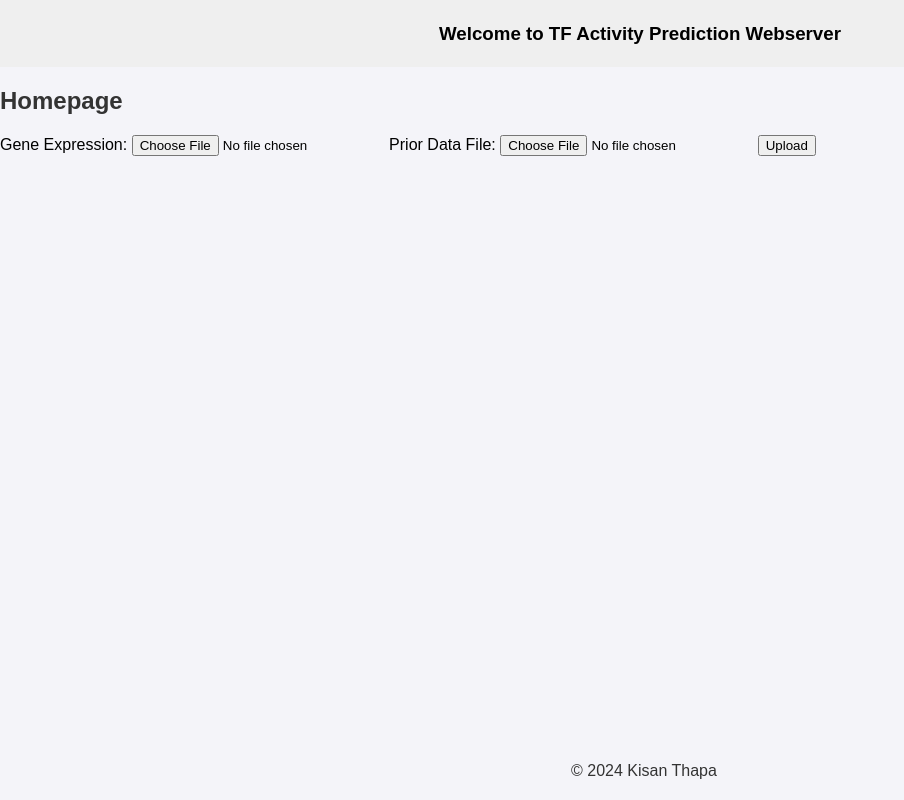
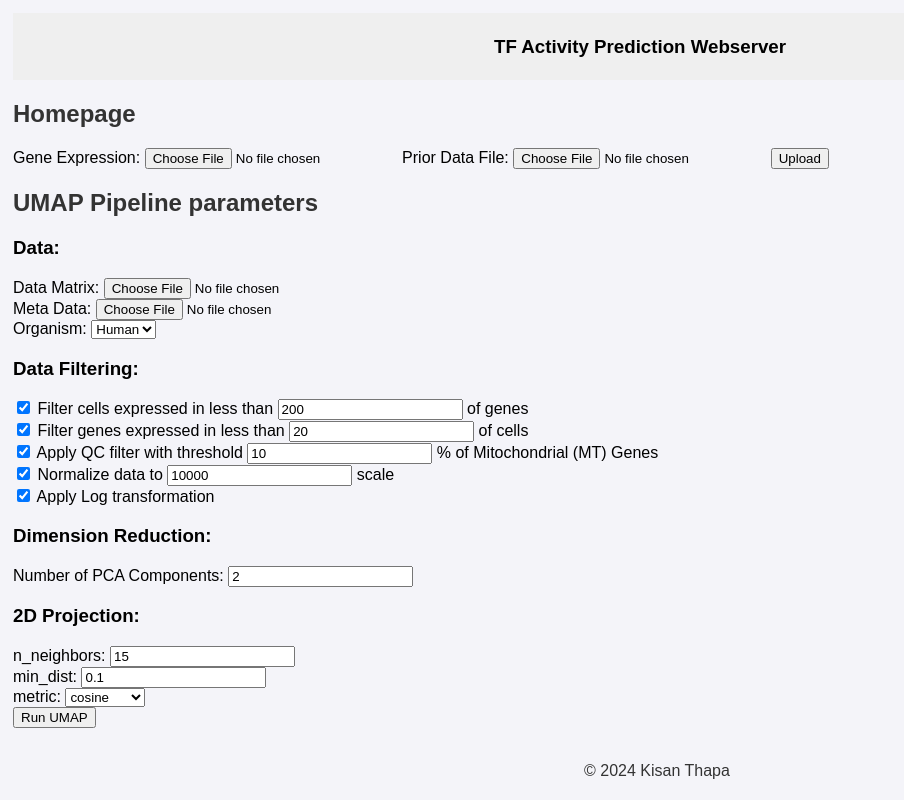
Before and after one commit to PathwayAndDataAnalysis/TF-Prediction-Webserver, a Flask app: page / in a window 1280 px wide. Shown: the whole page, without its empty margins (0-904 px from the left). Run offline with Flask 3, Linux system fonts and the light colour scheme.

Commit message:
Parameter input for umap pipeline

```diff
--- a/app/__init__.py
+++ b/app/__init__.py
@@ -4,7 +4,7 @@ from .routes import main
 
 def create_app():
     app = Flask(__name__)
-    app.config.from_object('config')
+    app.config.from_object("config")
 
     # Register blueprints or extensions
     app.register_blueprint(main)
--- a/app/routes.py
+++ b/app/routes.py
@@ -1,48 +1,55 @@
 from flask import Blueprint, render_template, request, redirect, url_for, jsonify
 import os
+
+from numpy.f2py.symbolic import normalize
+
 from app.utils.run_analysis import get_pvalues
 from app.utils.benjamini_hotchberg import bh_frd_correction
 import plotly.express as px
 import random
 
-main = Blueprint('main', __name__)
+main = Blueprint("main", __name__)
 
 UPLOADS_DIR = os.path.join(os.path.dirname(os.path.dirname(__file__)), "app/uploads")
-ALLOWED_EXTENSIONS = {'txt', 'csv', 'tsv'}
+ALLOWED_EXTENSIONS = {"txt", "csv", "tsv"}
 
 
 def allowed_file(filename):
-    return '.' in filename and filename.rsplit('.', 1)[1].lower() in ALLOWED_EXTENSIONS
+    return "." in filename and filename.rsplit(".", 1)[1].lower() in ALLOWED_EXTENSIONS
 
 
-@main.route('/')
+@main.route("/")
 def index():
-    return render_template('index.html')
+    return render_template("index.html")
 
 
-@main.route('/plot')
+@main.route("/plot")
 def view_plot():
-    return render_template('plot.html')
+    return render_template("plot.html")
 
 
-@main.route('/upload', methods=['GET', 'POST'])
+@main.route("/upload", methods=["GET", "POST"])
 def upload_data():
-    if request.method == 'POST':
+    if request.method == "POST":
 
         # Check if the UPLOADS_DIR exists, if not create that folder
         if not os.path.exists(UPLOADS_DIR):
             os.makedirs(UPLOADS_DIR)
 
-        if 'gene_expression_data' not in request.files or 'prior_data' not in request.files:
+        if (
+                "gene_expression_data" not in request.files
+                or "prior_data" not in request.files
+        ):
             return "No file part"
 
-        gene_expression_file = request.files['gene_expression_data']
-        prior_data_file = request.files['prior_data']
+        gene_expression_file = request.files["gene_expression_data"]
+        prior_data_file = request.files["prior_data"]
 
-        if gene_expression_file.filename == '' or prior_data_file.filename == '':
+        if gene_expression_file.filename == "" or prior_data_file.filename == "":
             return "No selected file"
 
-        if (gene_expression_file
+        if (
+                gene_expression_file
                 and allowed_file(gene_expression_file.filename)
                 and prior_data_file
                 and allowed_file(prior_data_file.filename)
@@ -66,7 +73,7 @@ def upload_data():
 
                 # Pass p_values and reject to the plot.html template
                 # return render_template('plot.html', p_values=p_values, reject=reject)
-                return render_template('plot.html')
+                return render_template("plot.html")
 
             except Exception as e:
                 return trigger_custom_error(str(e))
@@ -76,47 +83,105 @@ def upload_data():
         return request.method + " method not allowed"
 
 
-@main.route('/update_plot', methods=['POST'])
+@main.route("/update_plot", methods=["POST"])
 def update_plot():
     # Generate 50 random points for x and y
     data = {
         "x": [random.uniform(0, 100) for _ in range(50)],
-        "y": [random.uniform(0, 100) for _ in range(50)]
+        "y": [random.uniform(0, 100) for _ in range(50)],
     }
 
     # Define Plotly data and layout
     graph_data = {
         "data": [
-            {
-                "x": data["x"],
-                "y": data["y"],
-                "mode": "markers",
-                "type": "scatter"
-            }
+            {"x": data["x"], "y": data["y"], "mode": "markers", "type": "scatter"}
         ],
         "layout": {
             "title": "Random Scatter Plot of 50 Points",
             "xaxis": {"title": "X-Axis"},
-            "yaxis": {"title": "Y-Axis"}
-        }
+            "yaxis": {"title": "Y-Axis"},
+        },
     }
 
     return jsonify(graph_data)
 
 
+@main.route("/umap", methods=["GET", "POST"])
+def run_umap():
+    if request.method == "POST":
+        print(request.files)
+        if "data_matrix" not in request.files or "meta_data" not in request.files:
+            return "No file part"
+
+        data_matrix_file = request.files["data_matrix"]
+        meta_data_file = request.files["meta_data"]
+
+        if data_matrix_file.filename == "" or meta_data_file.filename == "":
+            return "No selected file"
+
+        if (data_matrix_file
+                and allowed_file(data_matrix_file.filename)
+                and meta_data_file
+                and allowed_file(meta_data_file.filename)
+        ):
+            data_matrix_filename = os.path.join(UPLOADS_DIR, data_matrix_file.filename)
+            meta_data_filename = os.path.join(UPLOADS_DIR, meta_data_file.filename)
+
+            data_matrix_file.save(data_matrix_filename)
+            meta_data_file.save(meta_data_filename)
+
+            # Now run the UMAP Pipeline
+            print("request.form ", request.form)
+            organism = request.form['organism']
+
+            filter_cells = request.form['filter_cells']
+            filter_cells_value = request.form['filter_cells_value']
+            filter_genes = request.form['filter_genes']
+            filter_genes_value = request.form['filter_genes_value']
+            qc_filter = request.form['qc_filter']
+            qc_filter_value = request.form['qc_filter_value']
+            data_normalize = request.form['data_normalize']
+            data_normalize_value = request.form['data_normalize_value']
+            log_transform = request.form['log_transform']
+
+            pca_components = int(request.form['pca_components'])
+
+            n_neighbors = int(request.form['n_neighbors'])
+            min_dist = float(request.form['min_dist'])
+            metric = request.form['metric']
+
+            return "Files uploaded successfully"
+
+
 # Error handler for 404 Not Found
 @main.app_errorhandler(404)
 def not_found_error(error):
-    return render_template('error.html', error_code=404, error_message="Page Not Found"), 404
+    return (
+        render_template("error.html",
+                        error_code=404,
+                        error_message="Page Not Found"),
+        404,
+    )
 
 
 # Error handler for 500 Internal Server Error
 @main.app_errorhandler(500)
 def internal_error(error):
-    return render_template('error.html', error_code=500, error_message="Internal Server Error"), 500
+    return (
+        render_template(
+            "error.html",
+            error_code=500,
+            error_message="Internal Server Error"
+        ),
+        500,
+    )
 
 
 # Custom error message example
-@main.route('/trigger_error')
+@main.route("/trigger_error")
 def trigger_custom_error(error_message="Error", error_code="Error Code"):
-    return render_template('error.html', error_code=error_code, error_message=error_message)
+    return render_template(
+        "error.html",
+        error_code=error_code,
+        error_message=error_message
+    )
--- a/app/static/css/style.css
+++ b/app/static/css/style.css
@@ -2,8 +2,8 @@
 
 body {
     font-family: Arial, sans-serif;
-    margin: 0;
-    padding: 0;
+    margin: 10;
+    padding: 5px;
     background-color: #f4f4f9;
 }
 
--- a/app/templates/index.html
+++ b/app/templates/index.html
@@ -15,4 +15,107 @@
         <input type="submit" value="Upload">
     </form>
 
+
+    <h2>UMAP Pipeline parameters</h2>
+    <form action="/umap" method="post" enctype="multipart/form-data">
+
+        <div>
+            <h3>Data:</h3>
+            <div>
+                <label for="data_matrix">Data Matrix:</label>
+                <input type="file" name="data_matrix" id="data_matrix">
+            </div>
+
+            <div>
+                <label for="meta_data">Meta Data:</label>
+                <input type="file" name="meta_data" id="meta_data">
+            </div>
+
+            <div>
+                <label for="organism">Organism:</label>
+                <select name="organism" id="organism">
+                    <option value="human">Human</option>
+                    <option value="mouse">Mouse</option>
+                </select>
+            </div>
+        </div>
+
+        <div>
+            <h3>Data Filtering:</h3>
+
+            <div>
+                <input type="checkbox" id="filter-cells" name="filter_cells" value="on" checked>
+                <label for="filter-cells">Filter cells expressed in less than</label>
+                <label>
+                    <input type="number" id="filter-cells-value" name="filter_cells_value" value="200" min="0">
+                </label>
+                <span>of genes</span>
+            </div>
+
+            <div>
+                <input type="checkbox" id="filter-genes" name="filter_genes" value="on" checked>
+                <label for="filter-genes">Filter genes expressed in less than</label>
+                <label>
+                    <input type="number" id="filter-genes-value" name="filter_genes_value" value="20" min="0">
+                </label>
+                <span>of cells</span>
+            </div>
+
+            <div>
+                <input type="checkbox" id="qc-filter" name="qc_filter" value="on" checked>
+                <label for="qc-filter">Apply QC filter with threshold</label>
+                <label>
+                    <input type="number" id="qc-filter-value" name="qc_filter_value" value="10" min="0">
+                </label>
+                <span>% of Mitochondrial (MT) Genes</span>
+            </div>
+
+            <div>
+                <input type="checkbox" id="data-normalize" name="data_normalize" value="on" checked>
+                <label for="data-normalize">Normalize data to</label>
+                <label>
+                    <input type="number" id="data-normalize-value" name="data_normalize_value" value="10000" min="0">
+                </label>
+                <span>scale</span>
+            </div>
+
+            <div>
+                <input type="checkbox" id="log-transform" name="log_transform" value="on" checked>
+                <label for="log-transform">Apply Log transformation</label>
+            </div>
+        </div>
+
+        <div>
+            <h3>Dimension Reduction:</h3>
+
+            <label for="pca_components">Number of PCA Components:</label>
+            <input type="number" name="pca_components" id="pca_components" value="2" min="0">
+        </div>
+
+        <div>
+            <h3>2D Projection: </h3>
+            <div>
+                <label for="n_neighbors">n_neighbors:</label>
+                <input type="number" name="n_neighbors" id="n_neighbors" value="15" min="0">
+            </div>
+
+            <div>
+                <label for="min_dist">min_dist:</label>
+                <input type="text" name="min_dist" id="min_dist" value="0.1">
+            </div>
+
+            <div>
+                <label for="metric">metric:</label>
+
+                <select name="metric" id="metric">
+                    <option value="cosine">cosine</option>
+                    <option value="euclidean">euclidean</option>
+                </select>
+            </div>
+
+        </div>
+
+        <input type="submit" value="Run UMAP">
+    </form>
+
 {% endblock %}
--- a/app/templates/layout.html
+++ b/app/templates/layout.html
@@ -7,7 +7,7 @@
 </head>
 <body>
 <header>
-    <h3>Welcome to TF Activity Prediction Webserver</h3>
+    <h3>TF Activity Prediction Webserver</h3>
 </header>
 <main>
     {% block content %}{% endblock %}
```
Also changed, not shown: app/utils/run_analysis.py (+13 -13 lines), app/utils/run_umap_pipeline.py (added).
